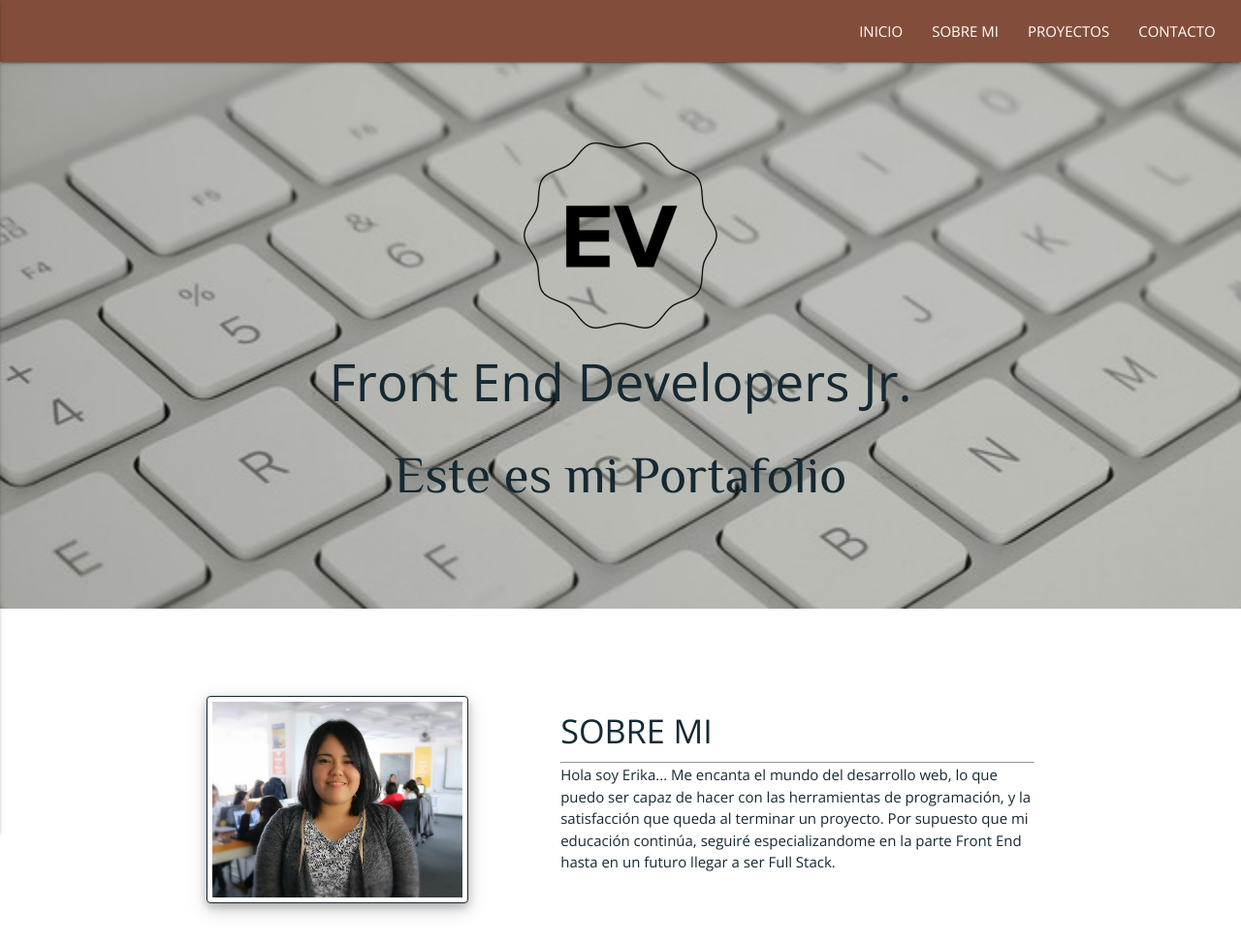
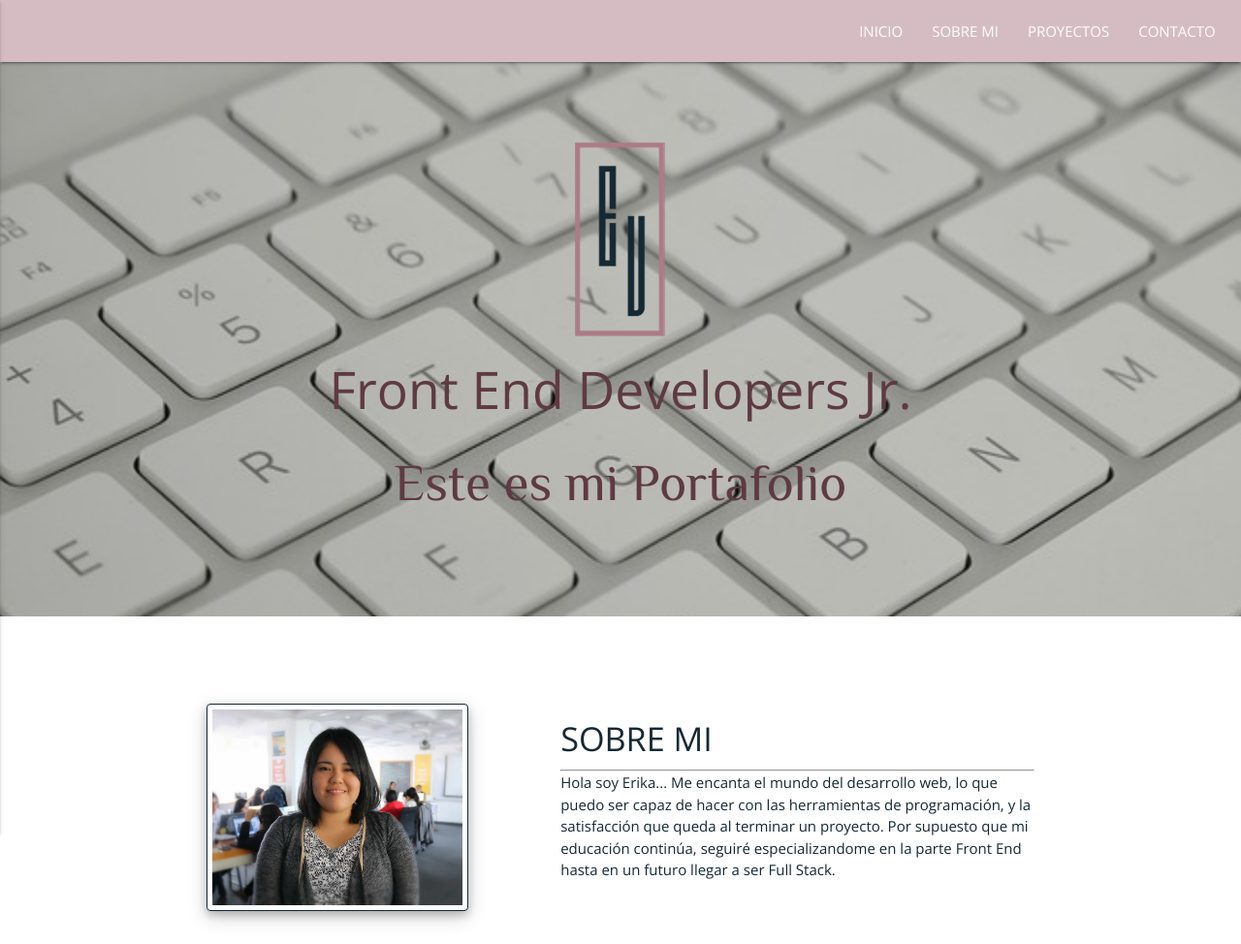
Before and after one commit to dianaVidalC/Portafolio, a website: page index.html in a window 1280 px wide. Shown: the top 974 px of the page at 97% size. Drawn offline with nearby package versions, Linux system fonts and the light colour scheme; files whose address does not match are found by name; a web font is replaced by a local one.

Commit message:
nuevos colores

```diff
--- a/index.html
+++ b/index.html
@@ -18,7 +18,7 @@
             <div class="nav-wrapper">
                 <div class="row">
                     <div class="col s12">
-                        <a href="index.html" class="brand-logo logo-up"><img class="responsive-img hide logo-hide" src="public/img/erika2.png" alt="Erika Vidal logo"></a>
+                        <a href="index.html" class="brand-logo logo-up"><img class="responsive-img hide logo-hide" src="public/img/logo-erika.png" alt="Erika Vidal logo"></a>
                         <a href="#" data-activates="mobile-demo" class="button-collapse"><i class="material-icons black-text">menu</i></a>
                         <ul class="right hide-on-med-and-down">
                             <li><a class="white-text" href="#inicio">INICIO</a></li>
@@ -39,7 +39,7 @@
     </div>
     <section id="inicio" class="inicio">
         <div class="inicio__divFlex">
-            <img class="responsive-img" src="public/img/erika2.png"/>
+            <img class="responsive-img" src="public/img/logo-erika.png"/>
             <h2 class="titulo center-align">Front End Developers Jr.</h2>
             <div class="inicio__texto hide-on-small-and-down">
                 <ul class="animado">
--- a/src/scss/_color.scss
+++ b/src/scss/_color.scss
@@ -1,4 +1,4 @@
-$color-nav: #824e3b;
-$color-red : #68050b;
+$color-nav: rgba(172,122,134,0.5);
+$color-title : #5E3A43;
 $color-text: #152933;
-$color-up  : #e80c19;
+$color-up  : #7AAB81;
--- a/src/scss/main.scss
+++ b/src/scss/main.scss
@@ -24,7 +24,7 @@ body{
   background-image: url("../img/keyboard.jpg");
   background-repeat: no-repeat;
   background-size: cover;
-
+  color: $color-title;
   .inicio__divFlex {
     display: $flex;
     flex-direction: column;
```
Also changed, not shown: public/css/main.css, public/img/erika-logo.png (added), public/img/logo-erika.png (added), src/scss/main.css, 2 other files.
